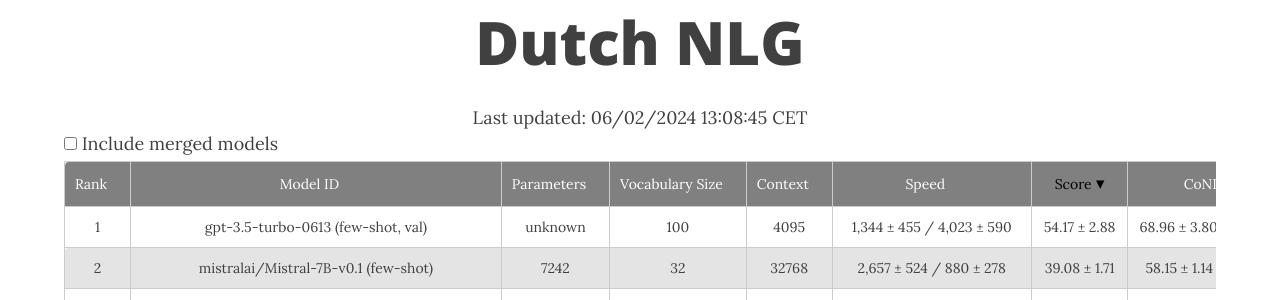
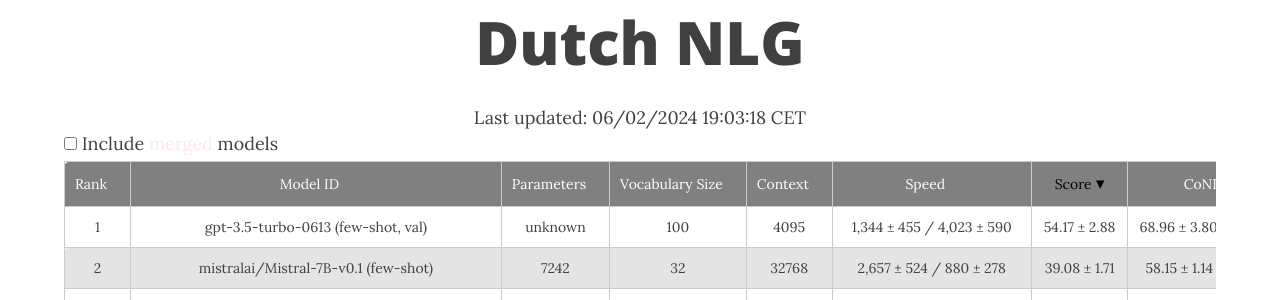
Before and after one commit to ScandEval/scandeval.github.io, a Jekyll site: the page built from dutch-nlg.md, in a window 1280 px wide and 1048 px high. Shown: the part 121-421 px from the top of the window. Built offline with Jekyll 4.4.1, drawn with Linux system fonts in a browser that asks for light colours; nearby versions of some CDN libraries.

Commit message:
style: Change "merged" color

```diff
--- a/dutch-nlg.md
+++ b/dutch-nlg.md
@@ -3,11 +3,11 @@
 title: Dutch NLG
 ---
 
-<center>Last updated: 06/02/2024 13:08:45 CET</center>
+<center>Last updated: 06/02/2024 19:03:18 CET</center>
 
 <div class="blocked centered">
   <input type="checkbox" id="merged-models-checkbox">
-  <label for="merged-models-checkbox">Include merged models</label>
+  <label for="merged-models-checkbox">Include <span style="color: rgb(255,194,194,0.4)">merged</span> models</label>
 </div>
 
 <div class="blocked table-wrapper centered">
```
